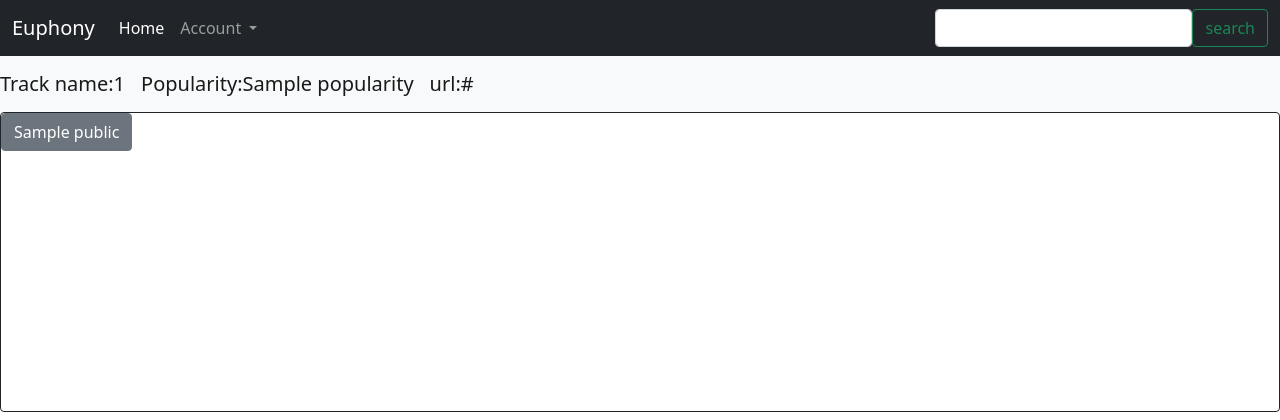
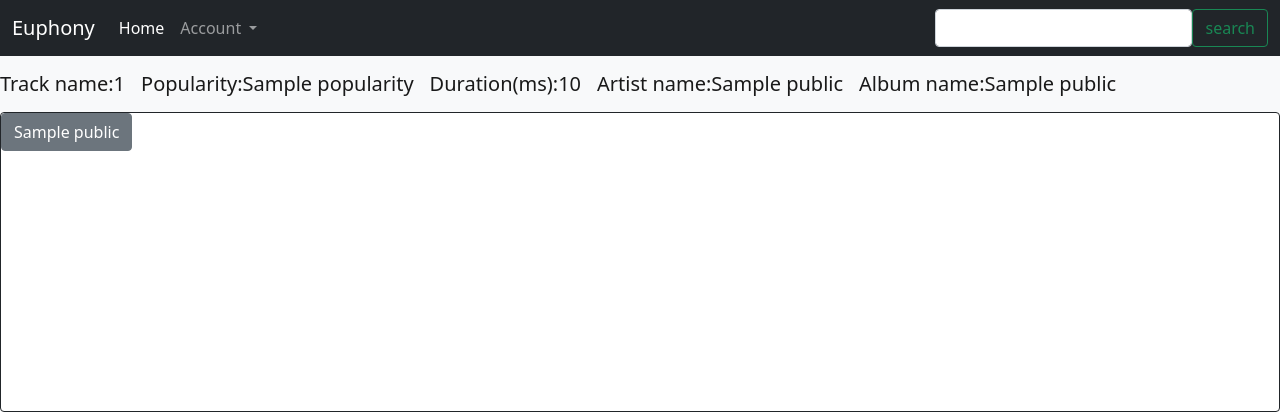
Before and after one commit to SanthoshiSupraja/COL362-Project, a Flask app: page /trackclick/1 in a window 1280 px wide. Shown: the top 420 px of the page. Run offline with Flask 2, Linux system fonts and the light colour scheme; a database or web service that is not in the repository returns one stand-in record (values such as "Sample title"); some libraries are stand-ins or nearby versions.

Commit message:
Add files via upload

```diff
--- a/routes.py
+++ b/routes.py
@@ -136,12 +136,15 @@ def artisthomepage():
     artistid="select id from artists where name='{}'".format(user_name)
     cur.execute(artistid)
     artist_id=cur.fetchone()
+    art="select artist_popularity,followers from artists where name='{}'".format(user_name)
+    cur.execute(art)
+    artista=cur.fetchall()
     #print(artist_id)
     sql_albums= "select albums.album_type, albums.name, artists.name, substring(albums.release_date,1,4) as release_year, substring(albums.external_url, 14, LENGTH(albums.external_url)-15) as url, albums.images from artists join albums on albums.artist_id=artists.id where artists.name='{}' order by substring(albums.release_date,1,4) desc".format(user_name)
     cur.execute(sql_albums)
     albums=cur.fetchall()
     form=artisthomepageForm()
-    return render_template('artisthomepage.html',title='ArtistHomepage',form=form,albums=albums,user_name=user_name,artist_id= artist_id)
+    return render_template('artisthomepage.html',title='ArtistHomepage',form=form,albums=albums,user_name=user_name,artist_id= artist_id,artista=artista)
     #return render_template('homepage.html',title='Homepage')#,form=form,artists = artists,albums=albums,tracks=tracks)
 @app.route('/createalbum', methods=['POST','GET'])
 def createalbum():
@@ -216,7 +219,9 @@ def artistclick(a):
     cur=conn.cursor()
     user_name = a
     form=artistclickForm()
-    artist_id="select id from artists where name='{}'".format(user_name)
+    art="select artist_popularity,followers from artists where name='{}'".format(user_name)
+    cur.execute(art)
+    artist=cur.fetchall()
     sql_albums= "select albums.album_type, albums.name, artists.name, substring(albums.release_date,1,4) as release_year, substring(albums.external_url, 14, LENGTH(albums.external_url)-15) as url, albums.images from artists join albums on albums.artist_id=artists.id where artists.name='{}' order by substring(albums.release_date,1,4) desc".format(user_name)
     cur.execute(sql_albums)
     albums=cur.fetchall()
@@ -233,7 +238,7 @@ def artistclick(a):
         cur.execute(sql_tracks)
         tracks=cur.fetchall()
         return render_template('search.html',form=form,artists = artists,albums=albums,tracks=tracks)
-    return render_template('artist.html',title=a,form=form,albums=albums,user_name=user_name)
+    return render_template('artist.html',title=a,form=form,albums=albums,user_name=user_name,artist=artist)
 
 @app.route('/albumclick/<string:b>', methods=['POST','GET'])
 def albumclick(b):
--- a/templates/album.html
+++ b/templates/album.html
@@ -38,6 +38,7 @@
 {% endblock content %} {% block contentS %}
 <nav class="navbar navbar-expand-lg navbar-light bg-light">
     <a class="navbar-brand" href="#">Album name:{{album_name}}</a>
+    <a class="navbar-brand" href="#">Artist name:{{albums[0][2]}}</a>
     <a class="navbar-brand" href="#">Album type:{{albums[0][0]}}</a>
     <a class="navbar-brand" href="#">Released on:{{albums[0][3]}}</a>
     <button class="navbar-toggler" type="button" data-toggle="collapse" data-target="#navbarSupportedContent" aria-controls="navbarSupportedContent" aria-expanded="false" aria-label="Toggle navigation">
@@ -54,7 +55,7 @@
     {% for track in tracks %}
     <div class="card border-dark mb-3" style="width: 18rem;">
         <div class="card-body1">
-            <a href="#" class="btn btn-secondary">{{track[1]}}</a>
+            <a href="{{url_for('trackclick',c=track[1])}}" class="btn btn-secondary">{{track[1]}}</a>
         </div>
     </div>
     {% endfor%}
--- a/templates/artist.html
+++ b/templates/artist.html
@@ -38,6 +38,8 @@
 {% endblock content %} {% block contentS %}
 <nav class="navbar navbar-expand-lg navbar-light bg-light">
     <a class="navbar-brand" href="#">Artist name:{{user_name}}</a>
+    <a class="navbar-brand" href="#">Artist popularity:{{artist[0][0]}}</a>
+    <a class="navbar-brand" href="#">Artist followers:{{artist[0][1]}}</a>
     <button class="navbar-toggler" type="button" data-toggle="collapse" data-target="#navbarSupportedContent" aria-controls="navbarSupportedContent" aria-expanded="false" aria-label="Toggle navigation">
       <span class="navbar-toggler-icon"></span>
     </button>
--- a/templates/artisthomepage.html
+++ b/templates/artisthomepage.html
@@ -30,6 +30,8 @@
 {% endblock content %}{% block contentS %}
 <nav class="navbar navbar-expand-lg navbar-light bg-light">
     <a class="navbar-brand" href="#">Name:{{user_name}}</a>
+    <a class="navbar-brand" href="#">My popularity:{{artista[0][0]}}</a>
+    <a class="navbar-brand" href="#">My followers:{{artista[0][1]}}</a>
     <button class="navbar-toggler" type="button" data-toggle="collapse" data-target="#navbarSupportedContent" aria-controls="navbarSupportedContent" aria-expanded="false" aria-label="Toggle navigation">
       <span class="navbar-toggler-icon"></span>
     </button>
--- a/templates/dashboard.html
+++ b/templates/dashboard.html
@@ -24,7 +24,7 @@
 </nav>
 <script src="{{url_for('static',filename = 'main.js')}}"></script>
 {% endblock content %} {% block contentC%}
-<div class="card text-center bg-dark">
+<div class="card1 text-center bg-dark">
     <div class="card-body">
         <h6>Music you need at all times!!</h6>
         <p class="card-text">10M+ Tracks</p>
--- a/templates/track.html
+++ b/templates/track.html
@@ -39,7 +39,9 @@
 <nav class="navbar navbar-expand-lg navbar-light bg-light">
     <a class="navbar-brand" href="#">Track name:{{track_name}}</a>
     <a class="navbar-brand" href="#">Popularity:{{tracks[0][8]}}</a>
-    <a class="navbar-brand" href="#">url:{{tracks[0][9]}}</a>
+    <a class="navbar-brand" href="#">Duration(ms):{{tracks[0][5]}}</a>
+    <a class="navbar-brand" href="#">Artist name:{{tracks[0][0]}}</a>
+    <a class="navbar-brand" href="#">Album name:{{tracks[0][1]}}</a>
     <button class="navbar-toggler" type="button" data-toggle="collapse" data-target="#navbarSupportedContent" aria-controls="navbarSupportedContent" aria-expanded="false" aria-label="Toggle navigation">
       <span class="navbar-toggler-icon"></span>
     </button>
```
